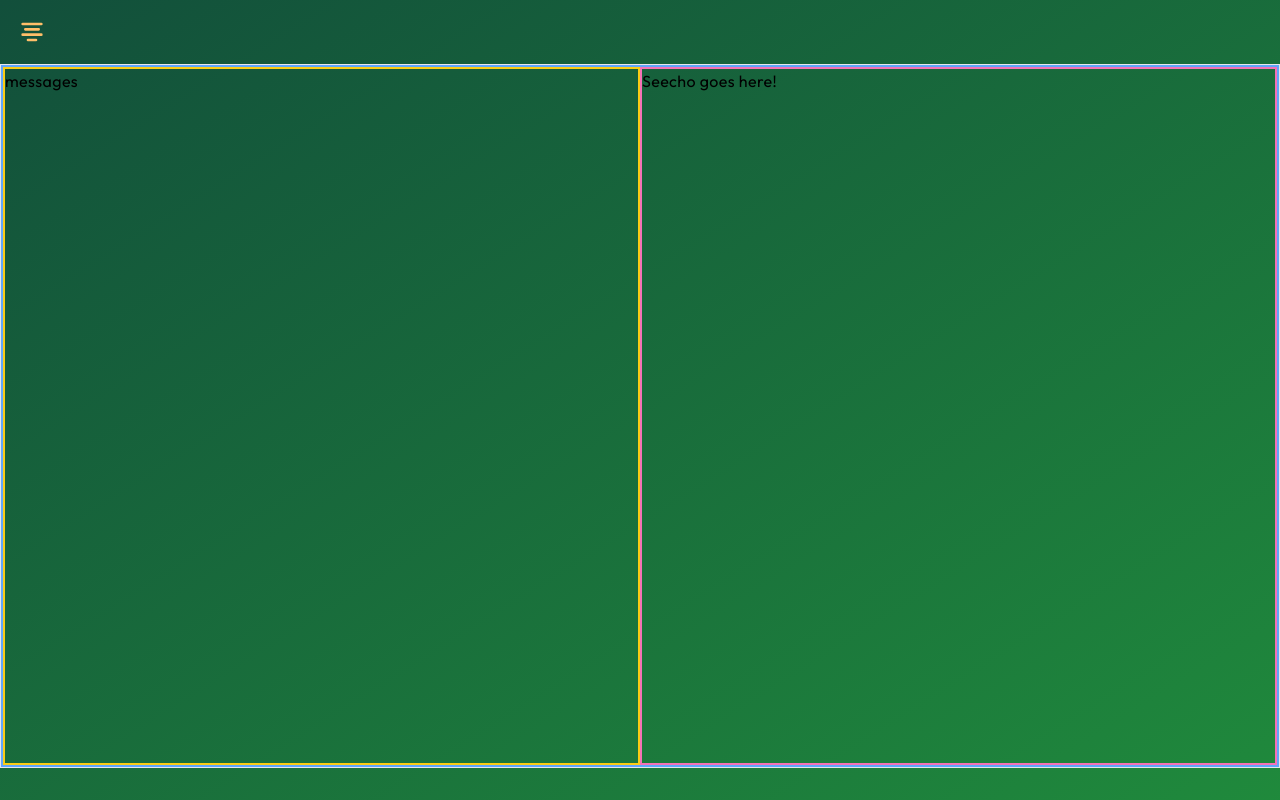
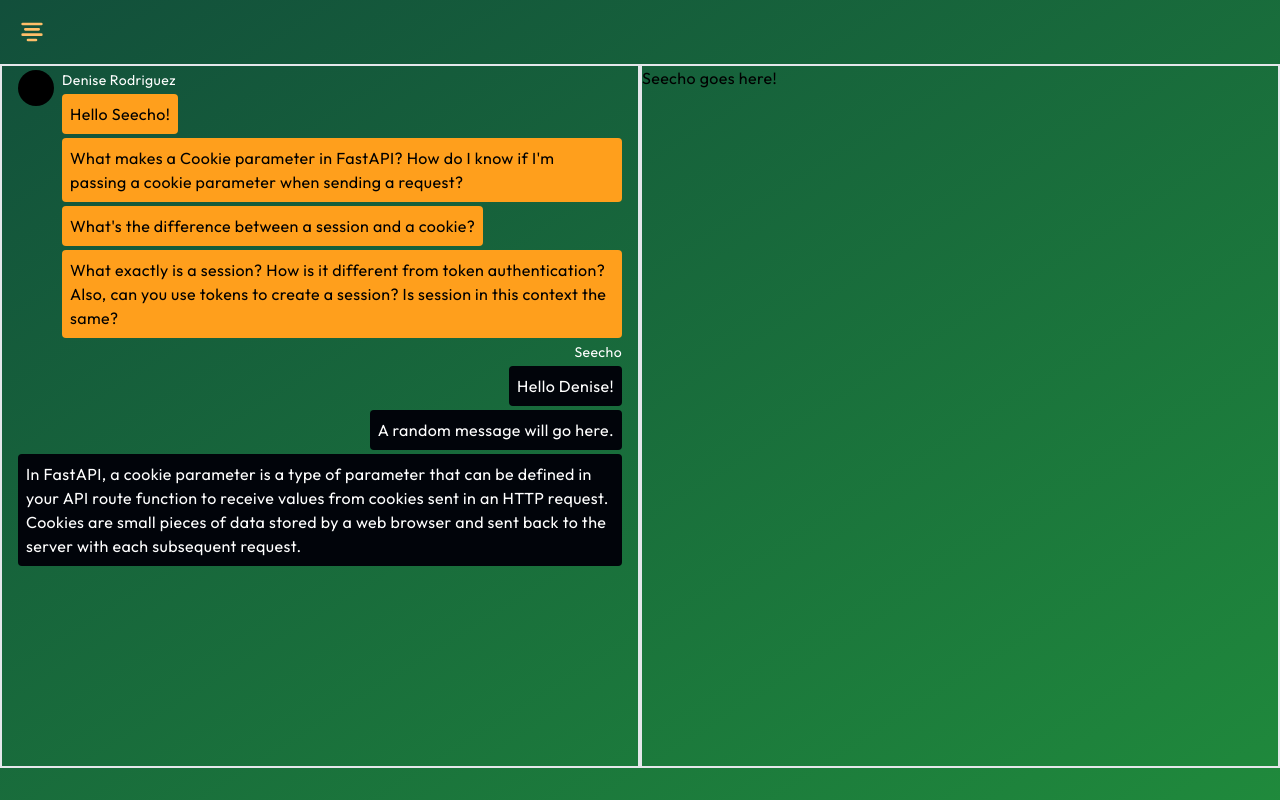
Before and after one commit to deniselupe/chat-app, a Next.js app in the folder frontend/: page /chat in a window 1280 px wide. Built offline with nearby package versions, Linux system fonts and the light colour scheme.

Commit message:
feat: implement user and seecho message components

```diff
--- a/frontend/src/app/chat/layout.tsx
+++ b/frontend/src/app/chat/layout.tsx
@@ -27,7 +27,7 @@ export default function DashboardLayout({ children }: DashboardLayoutProps) {
             <div className="py-4 px-4">
                 <SidebarToggle onClick={toggleSidebar} />
             </div>
-            <aside className={`border h-full max-h-[calc(100vh-6rem)] transition-all duration-500 ease-in-out ${open ? 'md:ml-64' : 'md:ml-0'}`}>
+            <aside className={`h-full max-h-[calc(100vh-6rem)] transition-all duration-500 ease-in-out ${open ? 'md:ml-64' : 'md:ml-0'}`}>
                 {children}
             </aside>
         </main>
--- a/frontend/src/app/chat/page.tsx
+++ b/frontend/src/app/chat/page.tsx
@@ -3,7 +3,7 @@ import SeechoInteraction from "@/components/seecho-interaction";
 
 export default function Chat() {
     return (
-        <div className="w-full h-full border-2 border-blue-400 flex flex-col lg:flex-row">
+        <div className="w-full h-full flex flex-col lg:flex-row">
             <Messages />
             <SeechoInteraction />
         </div>
--- a/frontend/src/components/messages/index.tsx
+++ b/frontend/src/components/messages/index.tsx
@@ -1,5 +1,34 @@
+import UserMessage from "@/components/user-message";
+import SeechoMessage from "@/components/seecho-message";
+
 export default function Messages() {
     return (
-        <div className="border-2 border-yellow-400 lg:w-1/2 h-1/2 lg:h-full">messages</div>
+        <div className="border-2 lg:w-1/2 h-1/2 lg:h-full overflow-y-auto">
+            <UserMessage contd={false}>
+                Hello Seecho!
+            </UserMessage>
+            <UserMessage contd={true}>
+                What makes a Cookie parameter in FastAPI? How do I know if I'm passing a cookie parameter when sending a request?
+            </UserMessage>
+            <UserMessage contd={true}>
+                What's the difference between a session and a cookie?
+            </UserMessage>
+            <UserMessage contd={true}>
+                What exactly is a session? How is it different from token authentication?
+
+                Also, can you use tokens to create a session? Is session in this context the same?
+            </UserMessage>
+            <SeechoMessage contd={false}>
+                Hello Denise!
+            </SeechoMessage>
+            <SeechoMessage contd={true}>
+                A random message will go here.
+            </SeechoMessage>
+            <SeechoMessage contd={true}>
+                In FastAPI, a cookie parameter is a type of parameter that can be defined in your API route
+                function to receive values from cookies sent in an HTTP request. Cookies are small pieces of
+                data stored by a web browser and sent back to the server with each subsequent request.
+            </SeechoMessage>
+        </div>
     );
 }
--- a/frontend/src/components/seecho-interaction/index.tsx
+++ b/frontend/src/components/seecho-interaction/index.tsx
@@ -1,5 +1,5 @@
 export default function SeechoInteraction() {
     return (
-        <div className="border-2 border-pink-400 lg:w-1/2 h-1/2 lg:h-full">Seecho goes here!</div>
+        <div className="border-2 lg:w-1/2 h-1/2 lg:h-full">Seecho goes here!</div>
     );
 }
--- /dev/null
+++ b/frontend/src/components/seecho-message/index.tsx
@@ -0,0 +1,15 @@
+type SeechoMessageType = {
+    children: string;
+    contd: boolean;
+};
+
+export default function SeechoMessage({ children, contd }: SeechoMessageType) {
+    return (
+        <div className={`text-white w-full h-fit px-4 my-1 flex flex-col items-end`}>
+            {!contd && <p className="text-sm mb-1">Seecho</p>}
+            <div className={`text-md p-2 h-fit bg-seecho-darkblue rounded`}>
+                {children}
+            </div>
+        </div>
+    );
+}
--- /dev/null
+++ b/frontend/src/components/user-message/index.tsx
@@ -0,0 +1,18 @@
+type UserMessageType = {
+    children: string;
+    contd: boolean;
+};
+
+export default function UserMessage({ children, contd }: UserMessageType) {
+    return (
+        <div className={`text-black w-full h-fit px-4 my-1 flex gap-x-2`}>
+            <div className={`w-9 h-9 rounded-full ${!contd && 'bg-black'} flex-none`} />
+            <div>
+                {!contd && <p className="text-sm text-white mb-1">Denise Rodriguez</p>}
+                <div className={`text-md p-2 h-fit bg-seecho-orange rounded`}>
+                    {children}
+                </div>
+            </div>
+        </div>
+    );
+}
```
